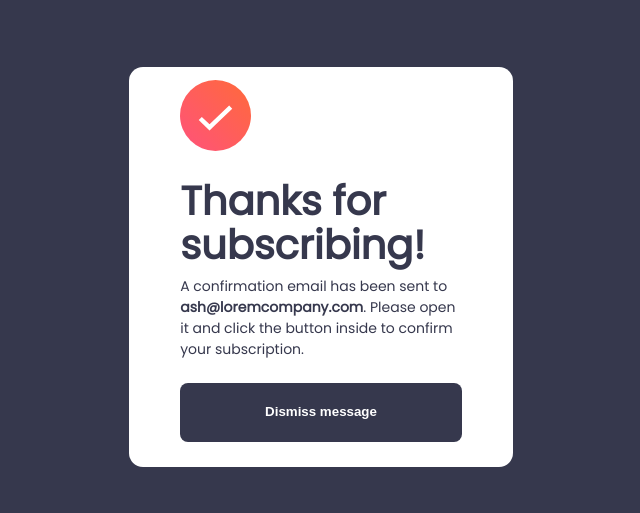
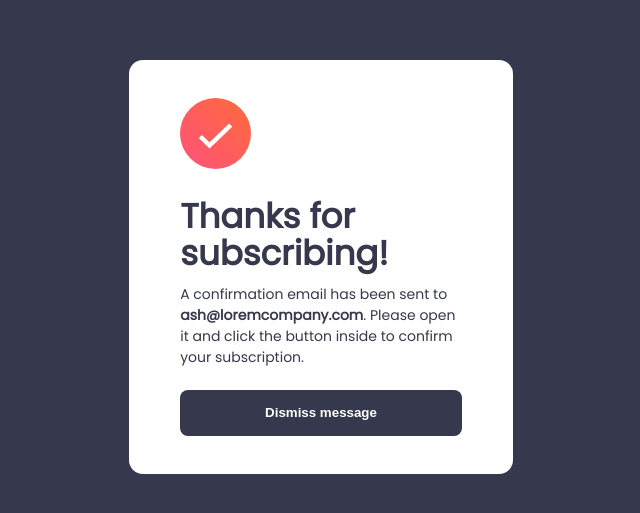
Before and after one commit to Gustavo361/newsletter-signup-form-with-success-message, a plain HTML site: page success.html in a window 1280 px wide. Shown: the part 133-646 px from the top of the page, without its empty margins (319-959 px from the left). Drawn offline with Linux system fonts and the light colour scheme.

Commit message:
last updates

```diff
--- a/css/index.css
+++ b/css/index.css
@@ -39,8 +39,8 @@ article header {
     background-repeat: no-repeat;
     background-size: cover;
     background-position: center center;
-    border-bottom-left-radius: 12px;
-    border-bottom-right-radius: 12px;
+    border-bottom-left-radius: 16px;
+    border-bottom-right-radius: 16px;
 }
 
 body article header svg {
--- a/css/success.css
+++ b/css/success.css
@@ -33,9 +33,11 @@ section header {
 
 section h1 {
     font-size: 30px;
+    line-height: 1.4;
 }
 
 section p {
+    margin-top: 4%;
     font-size: 15px;
 }
 
@@ -45,12 +47,13 @@ section svg {
 
 section button {
     width: 100%;
-    margin-top: 28%;
+    margin-top: 48%;
     border-radius: 8px;
     background-color: #36384D;
     border: 1px solid transparent;
     font-weight: 600;
     cursor: pointer;
+    line-height: 3;
 }
 
 section button a {
@@ -78,10 +81,10 @@ section button:hover {
     section {
         height: initial;
         width: 30%;
-        padding-top: 2%;
         border-radius: 14px;
         padding: 1% 4%;
-        padding-bottom: 2%;
+        padding-top: 3%;
+        padding-bottom: 3%;
     }
 
     section header {
@@ -89,15 +92,16 @@ section button:hover {
     }
 
     section h1 {
-        font-size: 40px;
+        font-size: 34px;
+        font-weight: 900;
         line-height: 1.1;
-        margin-bottom: 3.4%;
+        margin-bottom: 1%;
     }
 
-    section svg {
-        margin-top: 3%;
+    /* section header svg {
+        margin-top: 30%;
         margin-bottom: 3%;
-    }
+    } */
 
     section p {
         font-size: 14px;
@@ -105,6 +109,6 @@ section button:hover {
 
     section button {
         margin-top: 8%;
-        line-height: 3;
+        line-height: 2;
     }
 }
```
